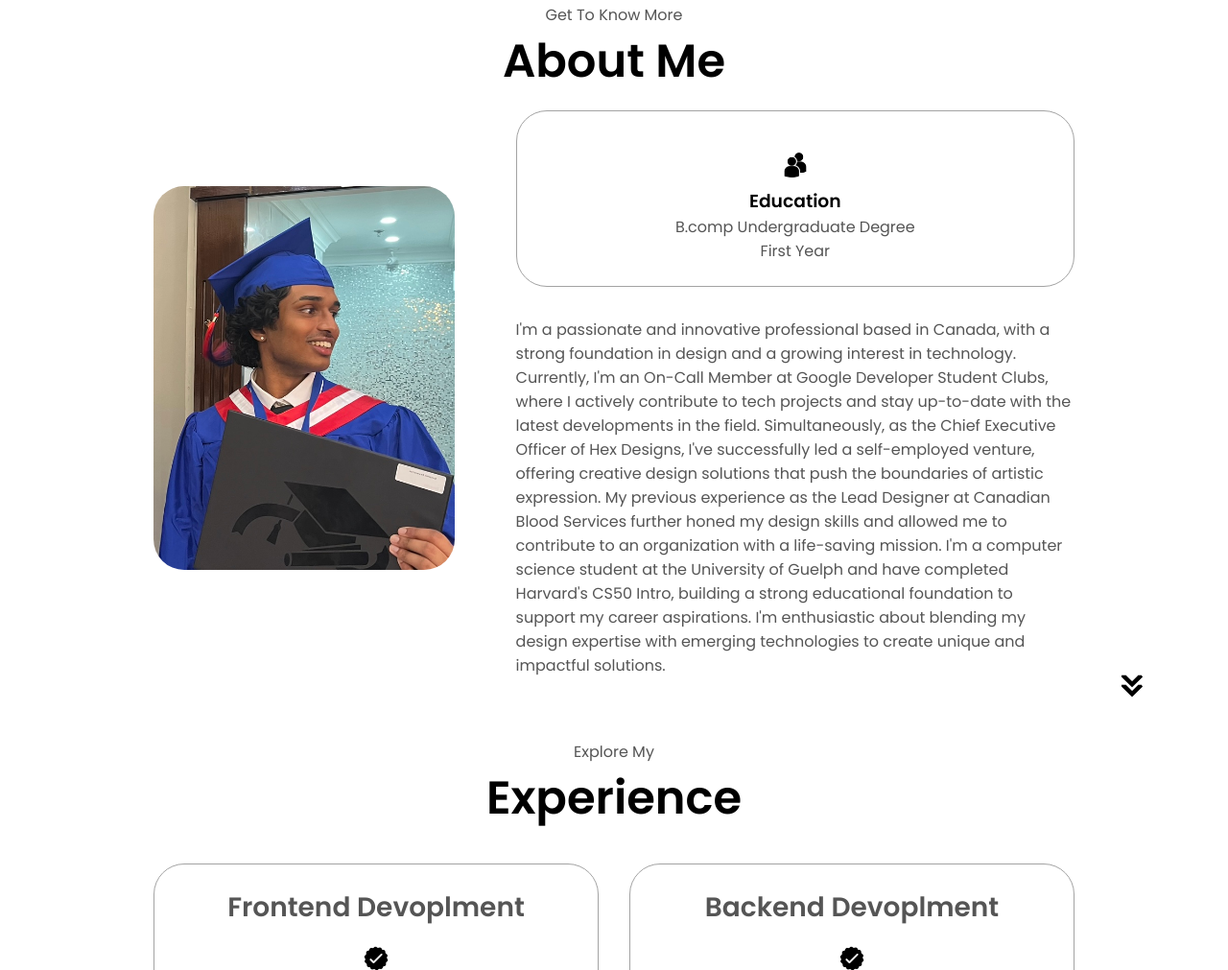
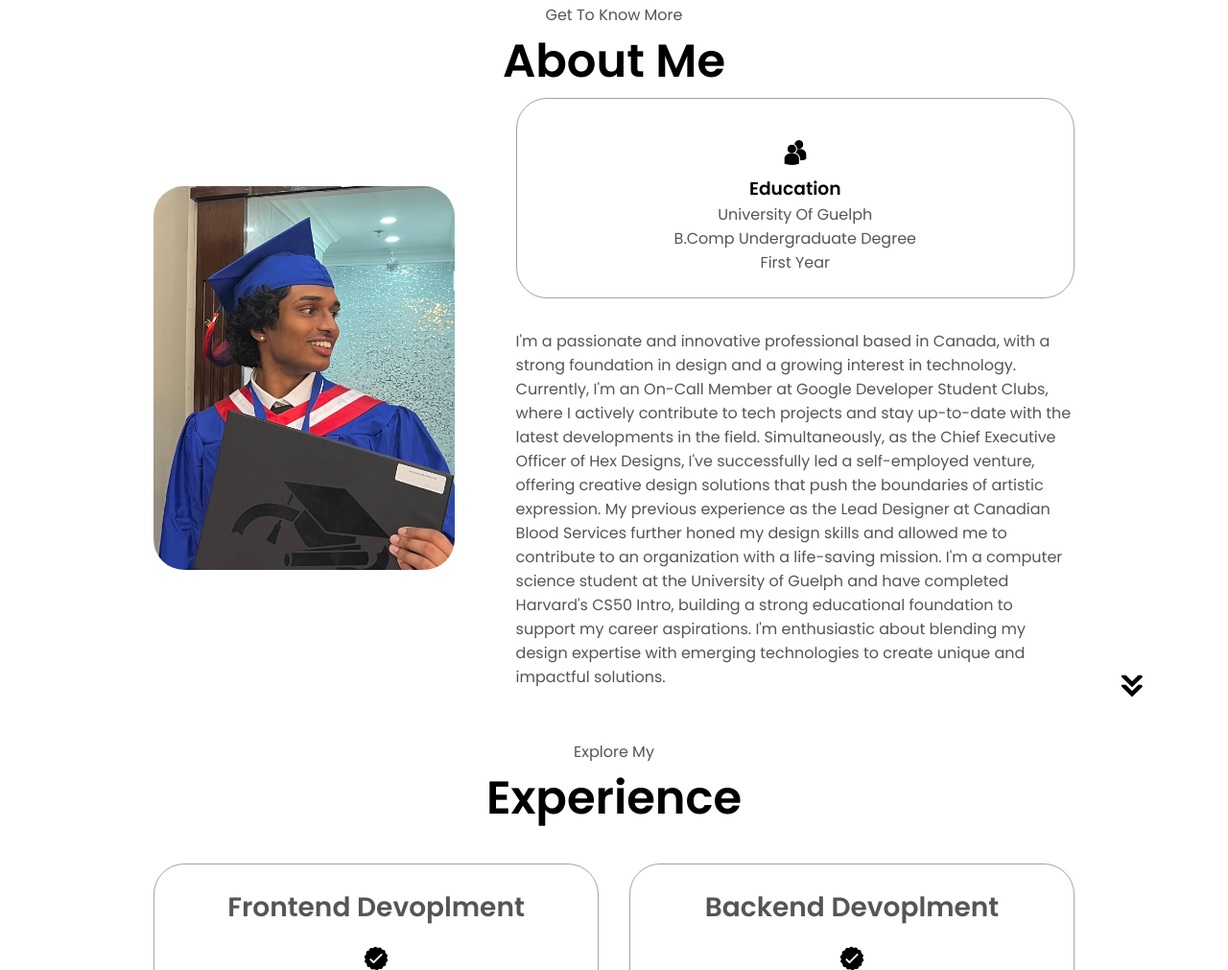
Before and after one commit to harishe182/Portfolio-Website, a plain HTML site: page index.html in a window 1280 px wide. Shown: the part 925-1936 px from the top of the page at 96% size. Drawn offline with Linux system fonts and the light colour scheme.

Commit message:
Update index.html

```diff
--- a/index.html
+++ b/index.html
@@ -62,7 +62,7 @@
                     <div class="details-container">
                         <img src="./assets/education.png" alt="Education icon" class="icon">
                         <h3>Education</h3>
-                        <p>B.comp Undergraduate Degree<br>First Year</p>
+                        <p>University Of Guelph<br>B.Comp Undergraduate Degree<br>First Year</p>
                     </div>
                 </div>
                 <div class="text-container">
```
